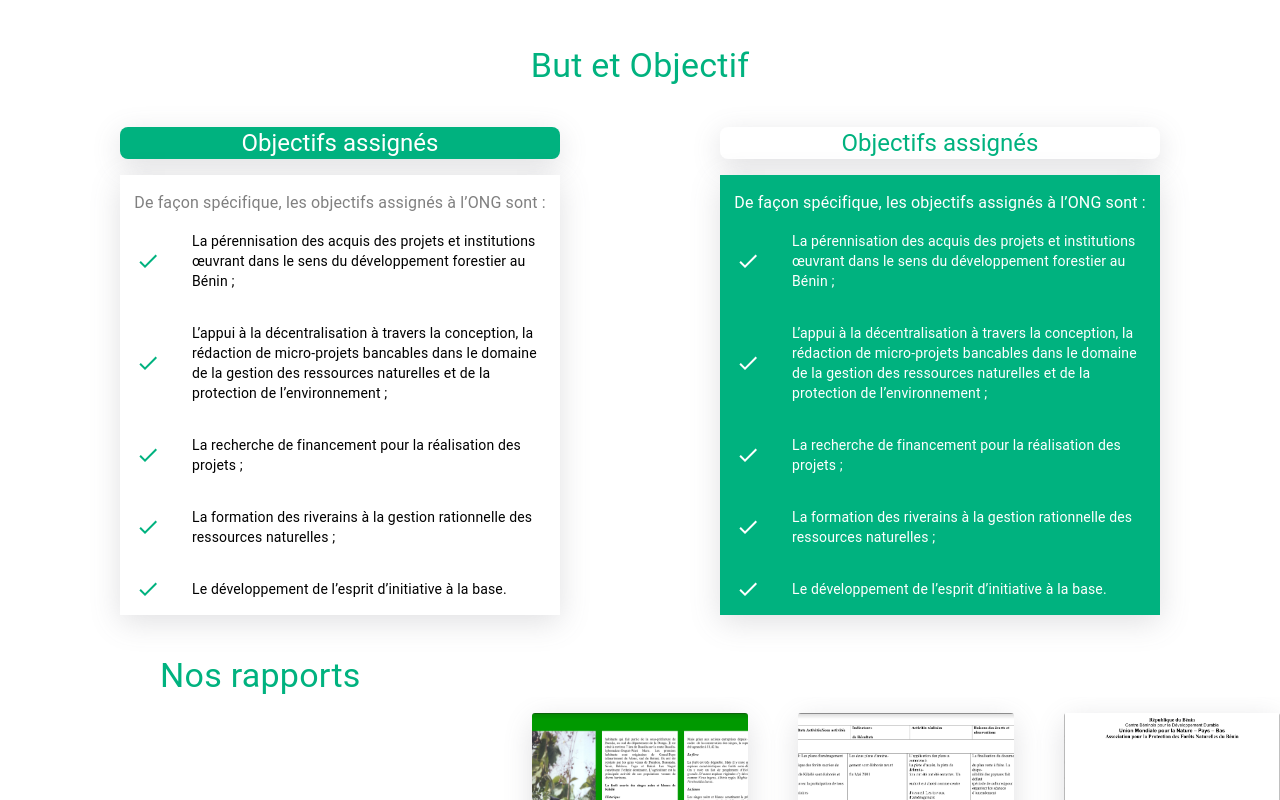
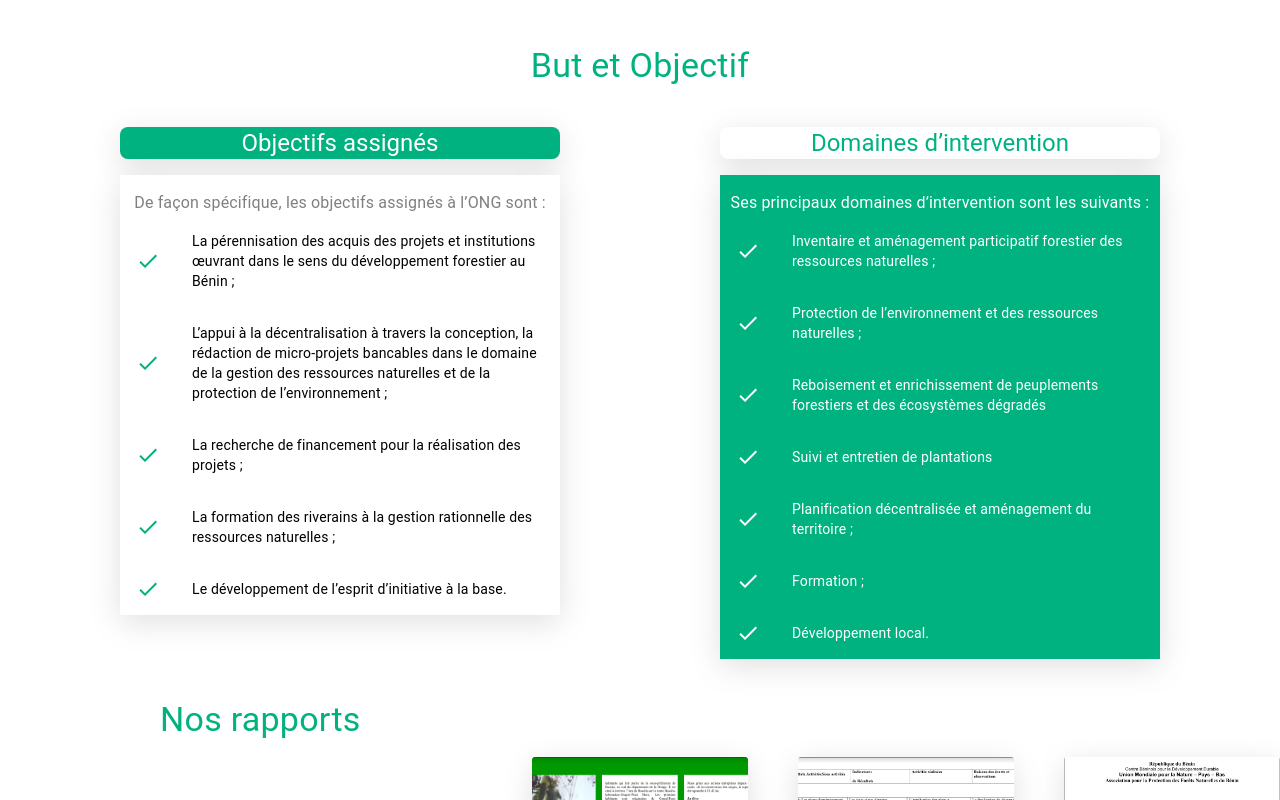
Before and after one commit to ndiayeApp/aprofonb, a Next.js app: page / in a window 1280 px wide. Shown: the part 620-1420 px from the top of the page. Built offline with nearby package versions, Linux system fonts and the light colour scheme; grey boxes are pictures that could not be loaded.

Commit message:
added suspense-5

```diff
--- a/app/page.tsx
+++ b/app/page.tsx
@@ -246,7 +246,7 @@ export default function Home() {
               background: "white", display: "flex", justifyContent: "center", marginTop: 2,
               boxShadow: "rgba(100, 100, 111, 0.2) 0px 7px 29px 0px;", flexDirection: 'column'
             }}>
-              <Typography component="p" sx={{ color: "gray", alignSelf: "center", marginTop: 2 }}>
+              <Typography component="p" sx={{ color: "gray", alignSelf: "center", marginTop: 2, marginLeft: { sx: 5, xs: 5, lg: 0, xl: 0, md: 0 } }}>
                 De façon spécifique, les objectifs assignés à l’ONG sont :
               </Typography>
               <List dense={true}>
@@ -304,14 +304,14 @@ export default function Home() {
           </Grid>
           <Grid item xl={5} xs={12} lg={5} md={5} sm={12} >
             <Box sx={{ background: "white", display: "flex", justifyContent: "center", borderRadius: 2, boxShadow: "rgba(100, 100, 111, 0.2) 0px 7px 29px 0px;" }}>
-              <Typography component="h5" variant="h5" sx={{ color: "#00B27F" }}>Objectifs assignés</Typography>
+              <Typography component="h5" variant="h5" sx={{ color: "#00B27F" }}>Domaines d’intervention</Typography>
             </Box>
             <Box sx={{
               background: "#00B27F", display: "flex", justifyContent: "center", marginTop: 2,
               boxShadow: "rgba(100, 100, 111, 0.2) 0px 7px 29px 0px;", flexDirection: 'column'
             }}>
-              <Typography component="p" sx={{ color: "white", alignSelf: "center", marginTop: 2 }}>
-                De façon spécifique, les objectifs assignés à l’ONG sont :
+              <Typography component="p" sx={{ color: "white", alignSelf: "center", marginTop: 2, marginLeft: { sx: 5, xs: 5, lg: 0, xl: 0, md: 0 } }}>
+                Ses principaux domaines d’intervention sont les suivants :
               </Typography>
               <List dense={true}>
                 <ListItem>
@@ -319,7 +319,7 @@ export default function Home() {
                     <DoneIcon sx={{ color: "white" }} />
                   </ListItemIcon>
                   <ListItemText sx={{ color: "white" }}
-                    primary="La pérennisation des acquis des projets et institutions œuvrant dans le sens du développement forestier au Bénin ;"
+                    primary="Inventaire et aménagement participatif forestier des ressources naturelles ;"
                   />
                 </ListItem>
               </List>
@@ -330,8 +330,7 @@ export default function Home() {
                   </ListItemIcon>
                   <ListItemText
                     sx={{ color: "white" }}
-                    primary="L’appui à la décentralisation à travers la conception, la rédaction de micro-projets
-                    bancables dans le domaine de la gestion des ressources naturelles et de la protection de l’environnement ;"
+                    primary="Protection de l’environnement et des ressources naturelles ;"
                   />
                 </ListItem>
               </List>
@@ -342,7 +341,7 @@ export default function Home() {
                   </ListItemIcon>
                   <ListItemText
                     sx={{ color: "white" }}
-                    primary="La recherche de financement pour la réalisation des projets ;"
+                    primary="Reboisement et enrichissement de peuplements forestiers et des écosystèmes dégradés"
                   />
                 </ListItem>
               </List>
@@ -353,7 +352,7 @@ export default function Home() {
                   </ListItemIcon>
                   <ListItemText
                     sx={{ color: "white" }}
-                    primary="La formation des riverains à la gestion rationnelle des ressources naturelles ;"
+                    primary="Suivi et entretien de plantations"
                   />
                 </ListItem>
               </List>
@@ -364,7 +363,29 @@ export default function Home() {
                   </ListItemIcon>
                   <ListItemText
                     sx={{ color: "white" }}
-                    primary="Le développement de l’esprit d’initiative à la base."
+                    primary="Planification décentralisée et aménagement du territoire ;"
+                  />
+                </ListItem>
+              </List>
+              <List dense={true}>
+                <ListItem>
+                  <ListItemIcon>
+                    <DoneIcon sx={{ color: "white" }} />
+                  </ListItemIcon>
+                  <ListItemText
+                    sx={{ color: "white" }}
+                    primary="Formation ;"
+                  />
+                </ListItem>
+              </List>
+              <List dense={true}>
+                <ListItem>
+                  <ListItemIcon>
+                    <DoneIcon sx={{ color: "white" }} />
+                  </ListItemIcon>
+                  <ListItemText
+                    sx={{ color: "white" }}
+                    primary="Développement local."
                   />
                 </ListItem>
               </List>
@@ -377,7 +398,7 @@ export default function Home() {
             flexGrow: 1,
             marginTop: 5,
             color: '#00B27F',
-            marginLeft: 20
+            marginLeft: { sx: 0, xs: 0, xl: 20, lg: 20, md: 20 }
           }} variant="h4" component="h4">
             Nos rapports
           </Typography>
@@ -513,7 +534,7 @@ export default function Home() {
         </Box>
       </Box>
       <Box id="ressources_et_informations" sx={{ flexGrow: 1, background: "#00B27F", display: "flex", justifyContent: "center", height: 150, alignItems: "center", marginTop: 5 }}>
-        <Typography className={inter.className} sx={{ display: "flex", flexGrow: 1, justifyContent: "center", color: 'white', }} variant="h4" component="h4">
+        <Typography className={inter.className} sx={{ display: "flex", flexGrow: 1, justifyContent: "center", color: 'white', marginLeft: { xs:3} }} variant="h4" component="h4">
           Ressources et Informations
         </Typography>
       </Box>
@@ -521,7 +542,7 @@ export default function Home() {
         delay: 5000,
         disableOnInteraction: false,
       }} loop={true}
-        style={{ height: "100%", width: "100%", }}
+        style={{ height: "100%", width: "100%",   }}
         pagination={pagination}
         modules={[Pagination]}
         centeredSlides={true}
@@ -529,8 +550,9 @@ export default function Home() {
         <SwiperSlide>
           <Box sx={{
             display: "flex",
-            boxShadow: "rgba(100, 100, 111, 0.2) 0px 7px 29px 0px;",
-            borderRadius: 3, marginBottom: 10, margin: { xs: "20px 5% 0 5%", sm: "20px 5% 0 5%", md: "20px 5% 0 5%", lg: "20px 15% 0 15%", xl: "20px 15% 0 15%", }
+            // boxShadow: "rgba(100, 100, 111, 0.2) 0px 7px 29px 0px;",
+            borderRadius: 3, marginBottom: 10, margin: { xs: "20px 5% 0 5%", sm: "20px 5% 0 5%", md: "20px 5% 0 5%", lg: "20px 15% 0 15%", xl: "20px 15% 0 15%", },
+
           }}>
             <Grid container spacing={{ xs: 2, sm: 0, md: 0, lg: 0, xl: 0 }} sx={{ height: { xs: 600, sm: 600, md: 400, lg: 400, xl: 400, } }}  >
               <Grid xl={5} item xs={12} lg={5} md={5} sm={12} sx={{ height: { xs: 300, sm: 300, md: "100%", lg: "100%", xl: "100%", } }} >
@@ -702,7 +724,7 @@ export default function Home() {
         <SwiperSlide>
           <Box sx={{
             display: "flex",
-            boxShadow: "rgba(100, 100, 111, 0.2) 0px 7px 29px 0px;",
+            // boxShadow: "rgba(100, 100, 111, 0.2) 0px 7px 29px 0px;",
             borderRadius: 3, marginBottom: 10, margin: { xs: "20px 5% 0 5%", sm: "20px 5% 0 5%", md: "20px 5% 0 5%", lg: "20px 15% 0 15%", xl: "20px 15% 0 15%", }
           }}>
             <Grid container spacing={{ xs: 2, sm: 0, md: 0, lg: 0, xl: 0 }} sx={{ height: { xs: 600, sm: 600, md: 400, lg: 400, xl: 400, } }}  >
@@ -842,7 +864,7 @@ export default function Home() {
         <SwiperSlide>
           <Box sx={{
             display: "flex",
-            boxShadow: "rgba(100, 100, 111, 0.2) 0px 7px 29px 0px;",
+            // boxShadow: "rgba(100, 100, 111, 0.2) 0px 7px 29px 0px;",
             borderRadius: 3, marginBottom: 10, margin: { xs: "20px 5% 0 5%", sm: "20px 5% 0 5%", md: "20px 5% 0 5%", lg: "20px 15% 0 15%", xl: "20px 15% 0 15%", }
           }}>
             <Grid container spacing={{ xs: 2, sm: 0, md: 0, lg: 0, xl: 0 }} sx={{ height: { xs: "auto", sm: "auto", md: 400, lg: 400, xl: 400, } }}  >
@@ -866,7 +888,7 @@ export default function Home() {
         <SwiperSlide>
           <Box sx={{
             display: "flex",
-            boxShadow: "rgba(100, 100, 111, 0.2) 0px 7px 29px 0px;",
+            // boxShadow: "rgba(100, 100, 111, 0.2) 0px 7px 29px 0px;",
             borderRadius: 3, marginBottom: 10, margin: { xs: "20px 5% 0 5%", sm: "20px 5% 0 5%", md: "20px 5% 0 5%", lg: "20px 15% 0 15%", xl: "20px 15% 0 15%", }
           }}>
             <Grid container spacing={{ xs: 2, sm: 0, md: 0, lg: 0, xl: 0 }} sx={{ height: { xs: "auto", sm: "auto", md: 400, lg: 400, xl: 400, } }}  >
@@ -890,7 +912,7 @@ export default function Home() {
         <SwiperSlide>
           <Box sx={{
             display: "flex",
-            boxShadow: "rgba(100, 100, 111, 0.2) 0px 7px 29px 0px;",
+            // boxShadow: "rgba(100, 100, 111, 0.2) 0px 7px 29px 0px;",
             borderRadius: 3, marginBottom: 10, margin: { xs: "20px 5% 0 5%", sm: "20px 5% 0 5%", md: "20px 5% 0 5%", lg: "20px 15% 0 15%", xl: "20px 15% 0 15%", }
           }}>
             <Grid container spacing={{ xs: 2, sm: 0, md: 0, lg: 0, xl: 0 }} sx={{ height: { xs: "auto", sm: "auto", md: 400, lg: 400, xl: 400, } }}  >
@@ -955,7 +977,7 @@ export default function Home() {
           </Box>
         </Grid>
       </Grid>
-      <Box id="contact"  sx={{ flexGrow: 1, marginTop: 5, marginBottom: 10, }}>
+      <Box id="contact" sx={{ flexGrow: 1, marginTop: 5, marginBottom: 10, }}>
         <Typography className={inter.className} sx={{
           display: "flex",
           flexGrow: 1,
@@ -970,7 +992,8 @@ export default function Home() {
           flexGrow: 1,
           alignSelf: "center",
           justifyContent: "center",
-          marginTop: 2
+          marginTop: 2,
+          marginLeft: { xs: 3, sx: 2 }
         }} >
           <Box>
             <Typography style={{ marginTop: 1 }} className={inter.className} component="p">
```
